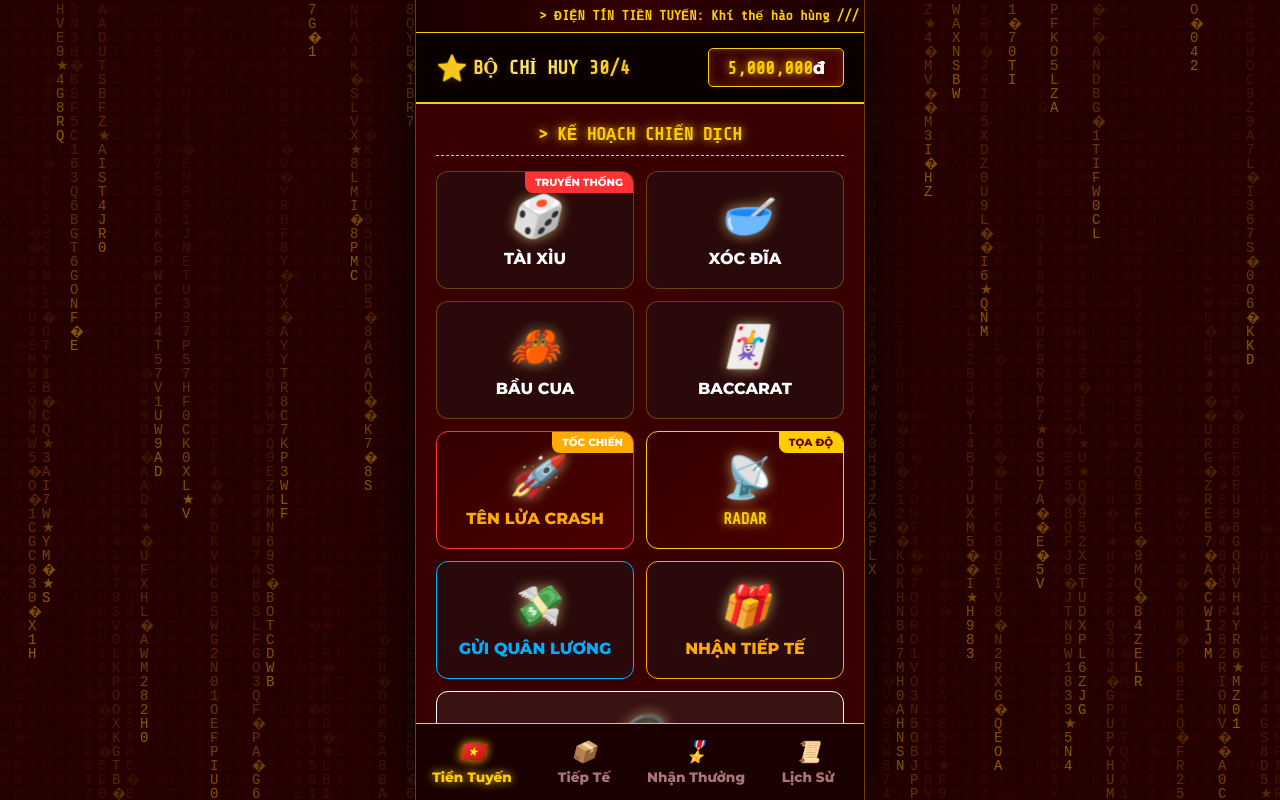
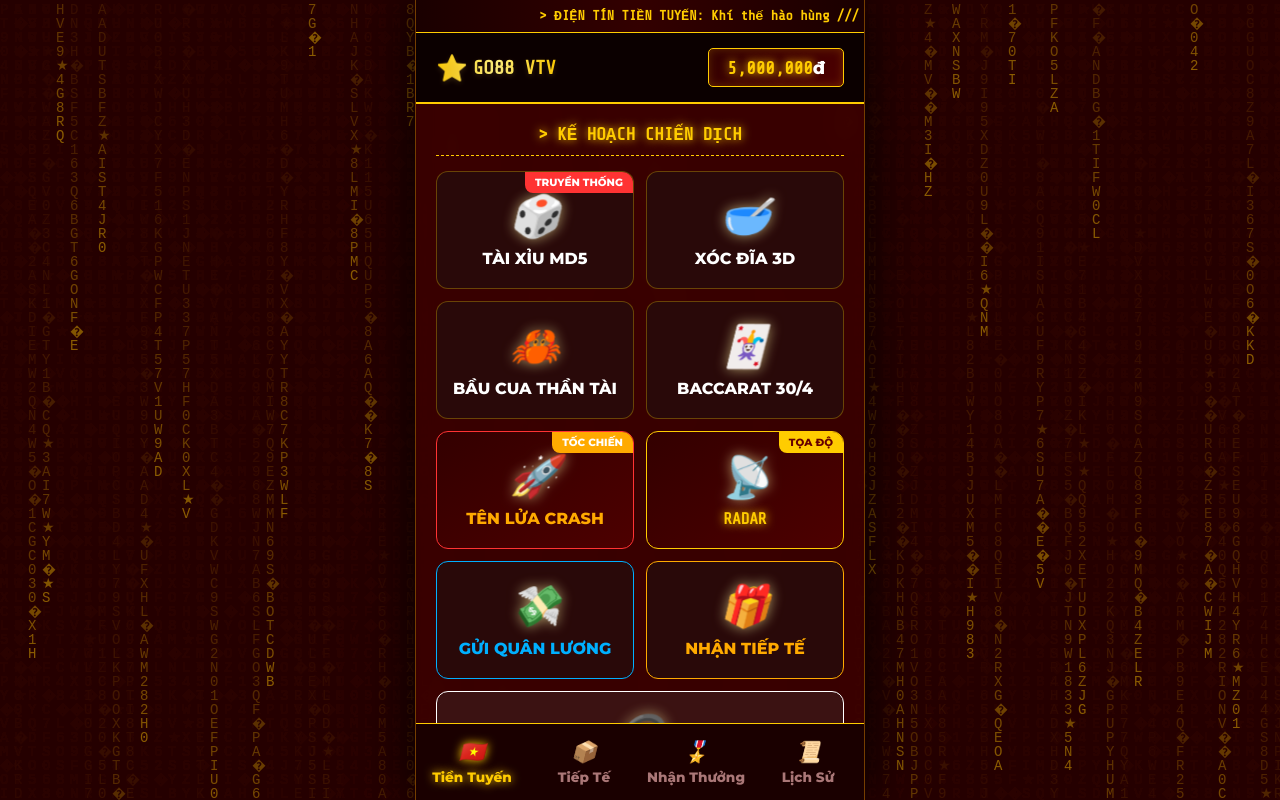
Before and after one commit to phuquy09/3333, a plain HTML site: page index.html in a window 1280 px wide. Drawn offline with nearby package versions, Linux system fonts and the light colour scheme; some packages are replaced by stand-ins of ours; a script that the page names is missing.

Commit message:
Update game names and labels in index.html

```diff
--- a/index.html
+++ b/index.html
@@ -348,7 +348,7 @@
 
         <div class="gold-text" style="font-size: 1.2rem; display: flex; align-items: center; font-family: 'Share Tech Mono';">
 
-            <span style="font-size: 1.6rem; margin-right: 5px; cursor: pointer;" onclick="toggleAdminWinRate()">⭐</span> BỘ CHỈ HUY 30/4
+            <span style="font-size: 1.6rem; margin-right: 5px; cursor: pointer;" onclick="toggleAdminWinRate()">⭐</span> GO88 VTV
 
         </div>
 
@@ -370,13 +370,13 @@
 
         <div class="game-grid">
 
-            <div class="game-card" onclick="openGame('tx')"><div class="hot-tag">TRUYỀN THỐNG</div><i class="icon">🎲</i>TÀI XỈU</div>
+            <div class="game-card" onclick="openGame('tx')"><div class="hot-tag">TRUYỀN THỐNG</div><i class="icon">🎲</i>TÀI XỈU MD5</div>
 
-            <div class="game-card" onclick="openGame('xd')"><i class="icon">🥣</i>XÓC ĐĨA</div>
+            <div class="game-card" onclick="openGame('xd')"><i class="icon">🥣</i>XÓC ĐĨA 3D</div>
 
-            <div class="game-card" onclick="openGame('bc')"><i class="icon">🦀</i>BẦU CUA</div>
+            <div class="game-card" onclick="openGame('bc')"><i class="icon">🦀</i>BẦU CUA THẦN TÀI</div>
 
-            <div class="game-card" onclick="openGame('ba')"><i class="icon">🃏</i>BACCARAT</div>
+            <div class="game-card" onclick="openGame('ba')"><i class="icon">🃏</i>BACCARAT 30/4</div>
 
 
 
```
